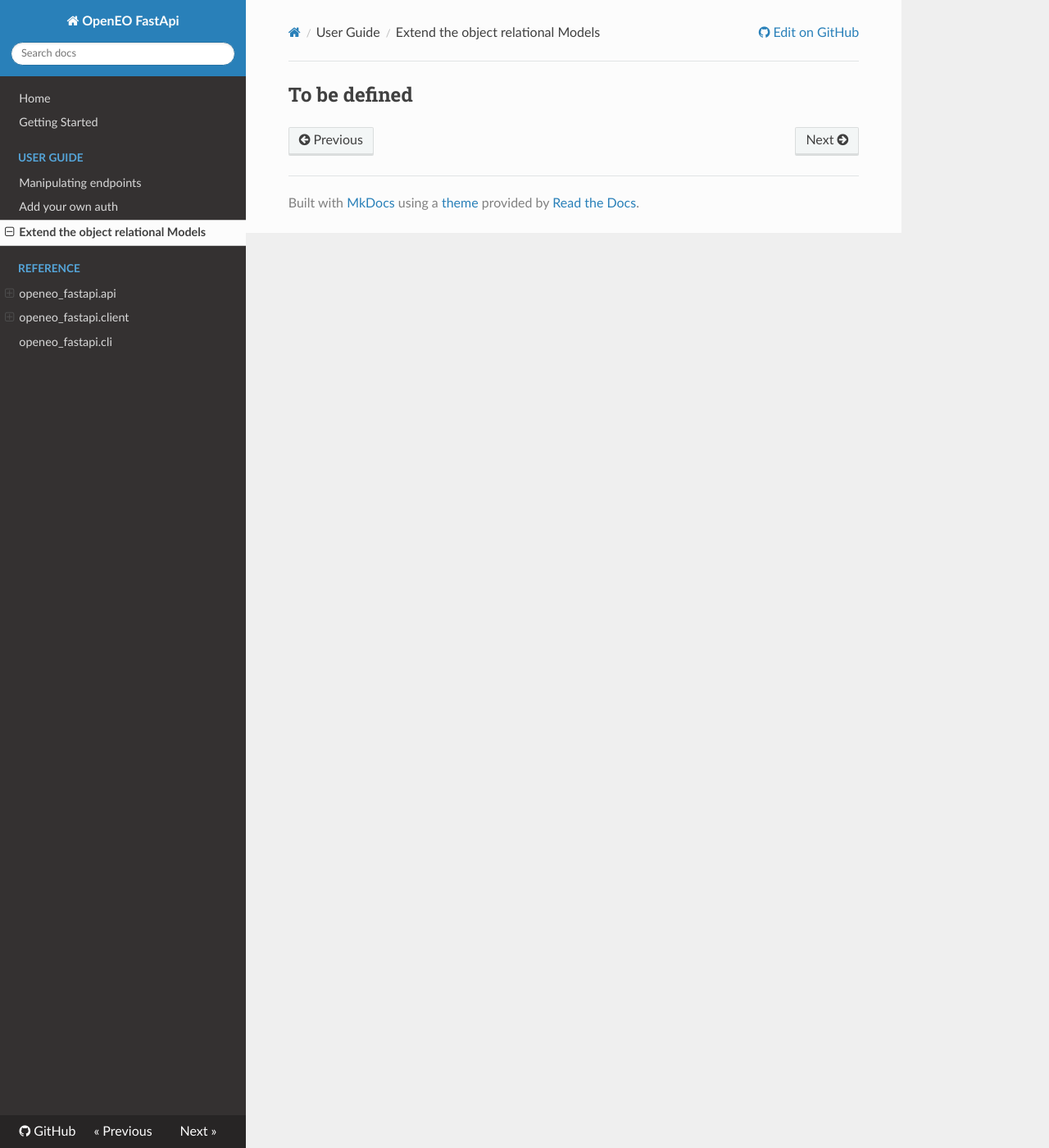
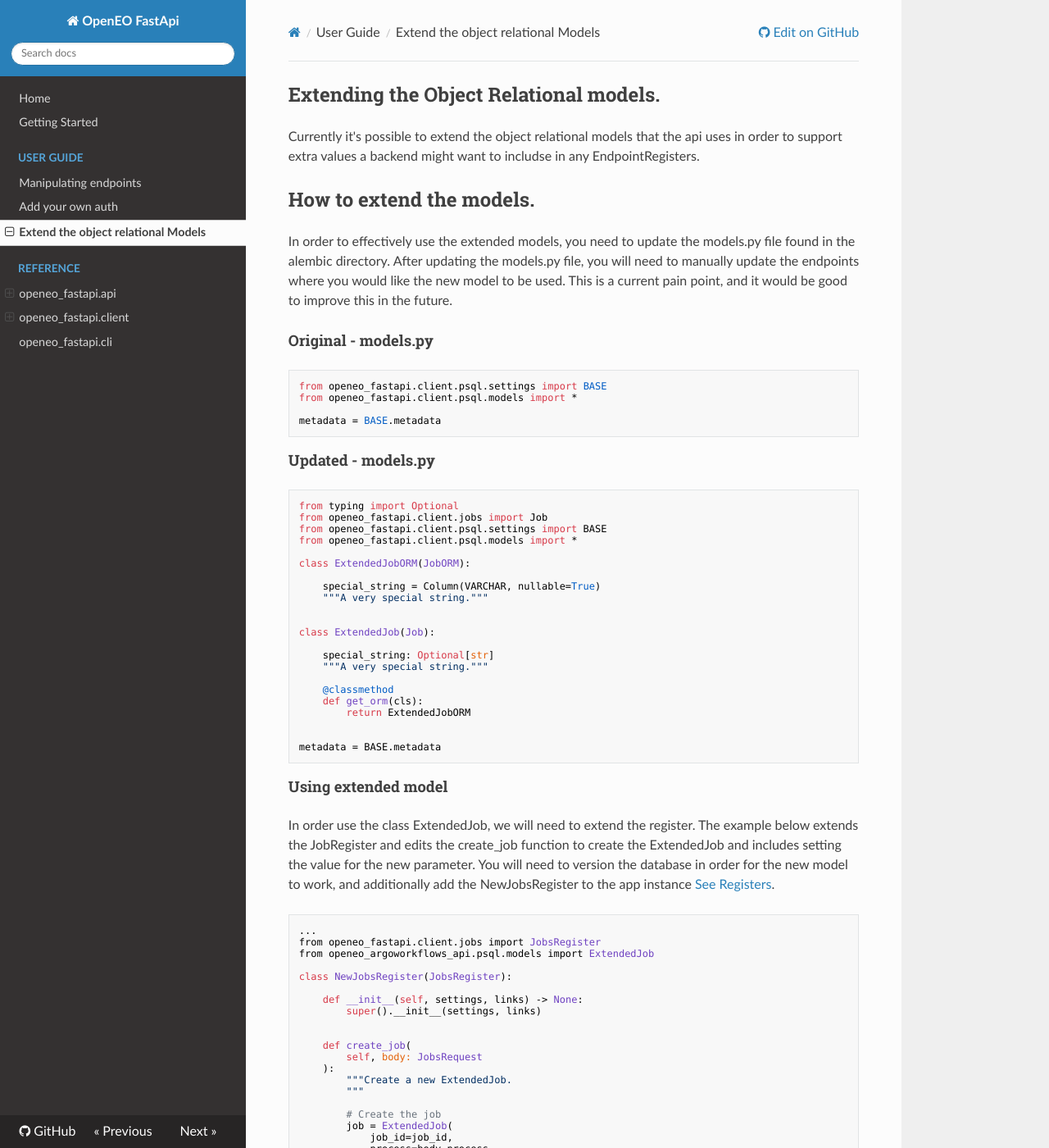
Before and after one commit to eodcgmbh/openeo-fastapi, an MkDocs documentation site: the page built from docs/guide/orms.md, in a window 1280 px wide and 1400 px high. Shown: the whole window at 82% size. Built offline with MkDocs 1.6.1, drawn with Linux system fonts in a browser that asks for light colours; nearby versions of some CDN libraries; some of the changed text lies outside the part shown.

Commit message:
update docs (#53)
* update docs

* proof read

```diff
--- a/docs/guide/orms.md
+++ b/docs/guide/orms.md
@@ -1 +1,78 @@
-## To be defined
+## Extending the Object Relational models.
+
+Currently it's possible to extend the object relational models that the api uses in order to support extra values a backend might want to includse in any EndpointRegisters.
+
+## How to extend the models.
+
+In order to effectively use the extended models, you need to update the models.py file found in the alembic directory. After updating the models.py file, you will need to manually update the endpoints where you would like the new model to be used. This is a current pain point, and it would be good to improve this in the future.
+
+#### Original - models.py
+
+    from openeo_fastapi.client.psql.settings import BASE
+    from openeo_fastapi.client.psql.models import *
+
+    metadata = BASE.metadata
+
+#### Updated - models.py
+
+
+    from typing import Optional
+    from openeo_fastapi.client.jobs import Job
+    from openeo_fastapi.client.psql.settings import BASE
+    from openeo_fastapi.client.psql.models import *
+
+    class ExtendedJobORM(JobORM):
+
+        special_string = Column(VARCHAR, nullable=True)
+        """A very special string."""
+
+
+    class ExtendedJob(Job):
+
+        special_string: Optional[str]
+        """A very special string."""
+
+        @classmethod
+        def get_orm(cls):
+            return ExtendedJobORM
+
+
+    metadata = BASE.metadata
+
+#### Using extended model
+
+In order use the class ExtendedJob, we will need to extend the register. The example below extends the JobRegister and edits the create_job function to create the ExtendedJob and includes setting the value for the new parameter. You will need to version the database in order for the new model to work, and additionally add the NewJobsRegister to the app instance [See Registers](/docs/guide/registers.md).
+
+    ...
+    from openeo_fastapi.client.jobs import JobsRegister
+    from openeo_argoworkflows_api.psql.models import ExtendedJob
+
+    class NewJobsRegister(JobsRegister):
+
+        def __init__(self, settings, links) -> None:
+            super().__init__(settings, links)
+
+
+        def create_job(
+            self, body: JobsRequest
+        ):
+            """Create a new ExtendedJob.
+            """
+
+            # Create the job
+            job = ExtendedJob(
+                job_id=job_id,
+                process=body.process,
+                status=Status.created,
+                title=body.title,
+                description=body.description,
+                user_id=user.user_id,
+                created=datetime.datetime.now(),
+                special_string="A new type of job."
+            )
+
+            engine.create(create_object=job)
+
+            return Response(
+                status_code=201,
+            )
```
Also changed, not shown: docs/guide/auth.md (+7 -7 lines).
